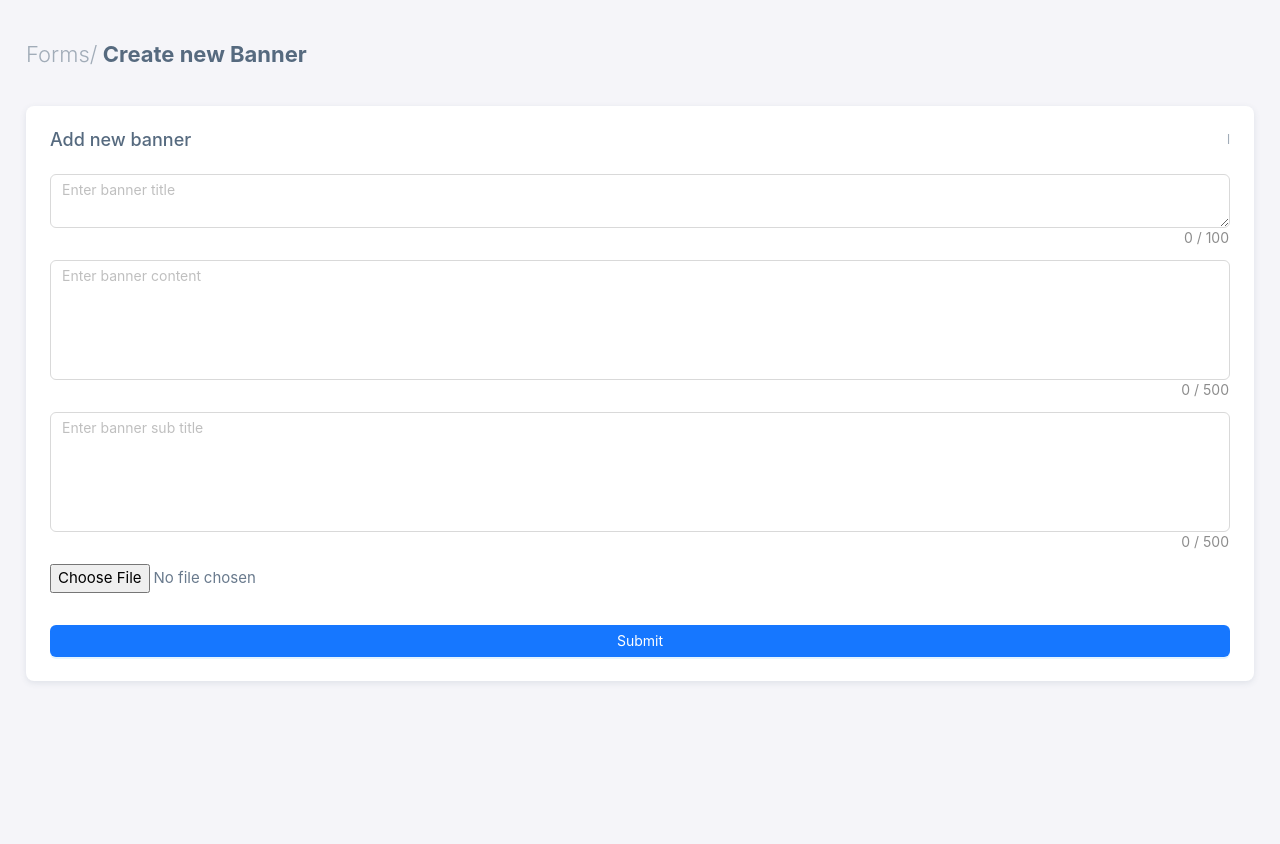
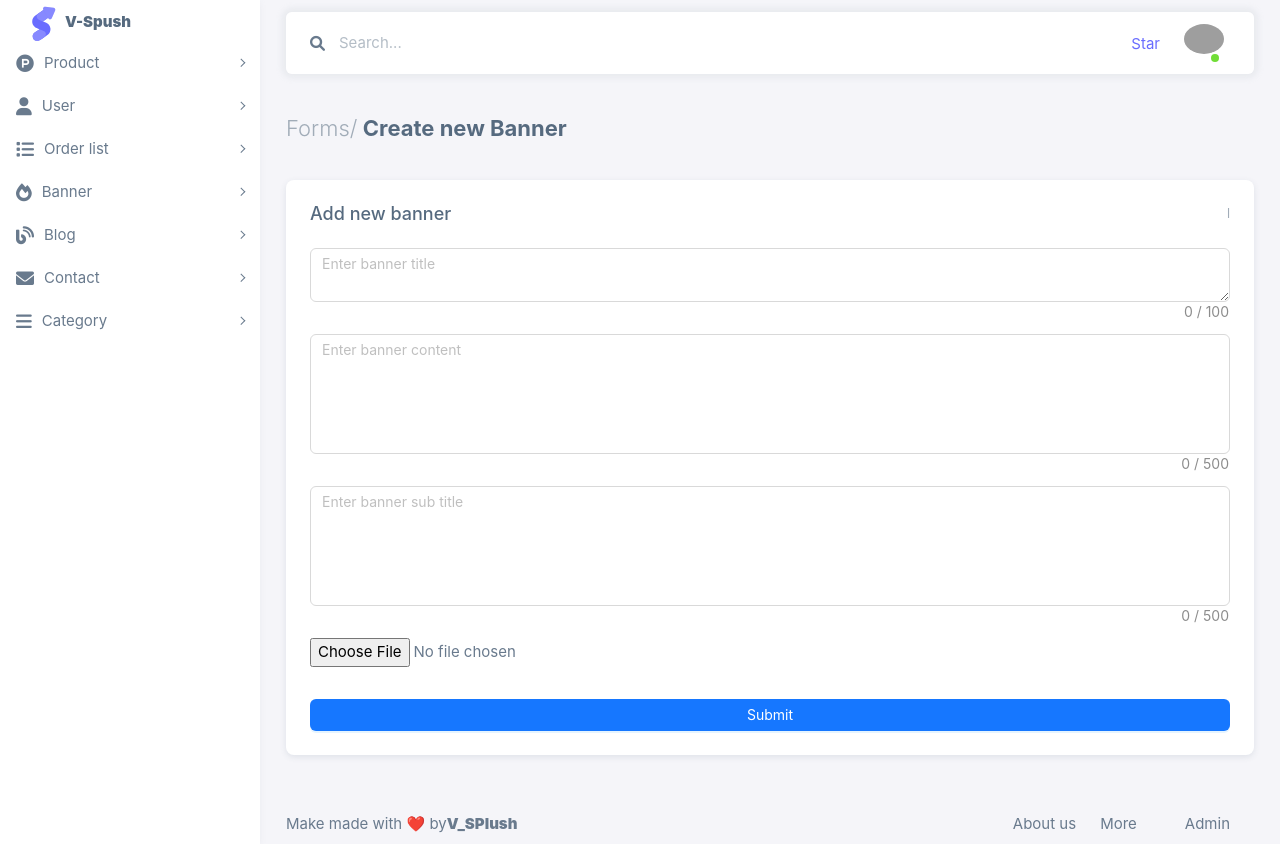
Before and after one commit to HoThiSang/V-Spush-front-end-admin, a React (Create React App) app: page /create-banner in a window 1280 px wide. Before the commit the page ends 800 px from the top, so only its background shows below. Built offline with nearby package versions, Linux system fonts and the light colour scheme; grey boxes are pictures that could not be loaded; a web font is replaced by a local one.

Commit message:
fix bug refer to ST 220

```diff
--- a/src/pages/Banner/CreateBanner.js
+++ b/src/pages/Banner/CreateBanner.js
@@ -3,7 +3,7 @@ import axiosService from "../../services/configAxios";
 import { useNavigate } from "react-router-dom";
 import { Flex, Input, Button, Modal } from "antd";
 import './style.css';
-
+import AdminLayout from "../../layouts/AdminLayout";
 const { TextArea } = Input;
 
 const CreateBanner = () => {
@@ -108,6 +108,7 @@ const CreateBanner = () => {
     }, [isSuccessModalVisible, navigate]);
 
     return (
+        <AdminLayout>
         <div className="content-wrapper">
             <div className="container-xxl flex-grow-1 container-p-y">
                 <h4 className="fw-bold py-3 mb-4">
@@ -188,7 +189,8 @@ const CreateBanner = () => {
                 >
                 </Modal>
             </div>
-        </div>
+            </div>
+        </AdminLayout>
     );
 };
 
```
